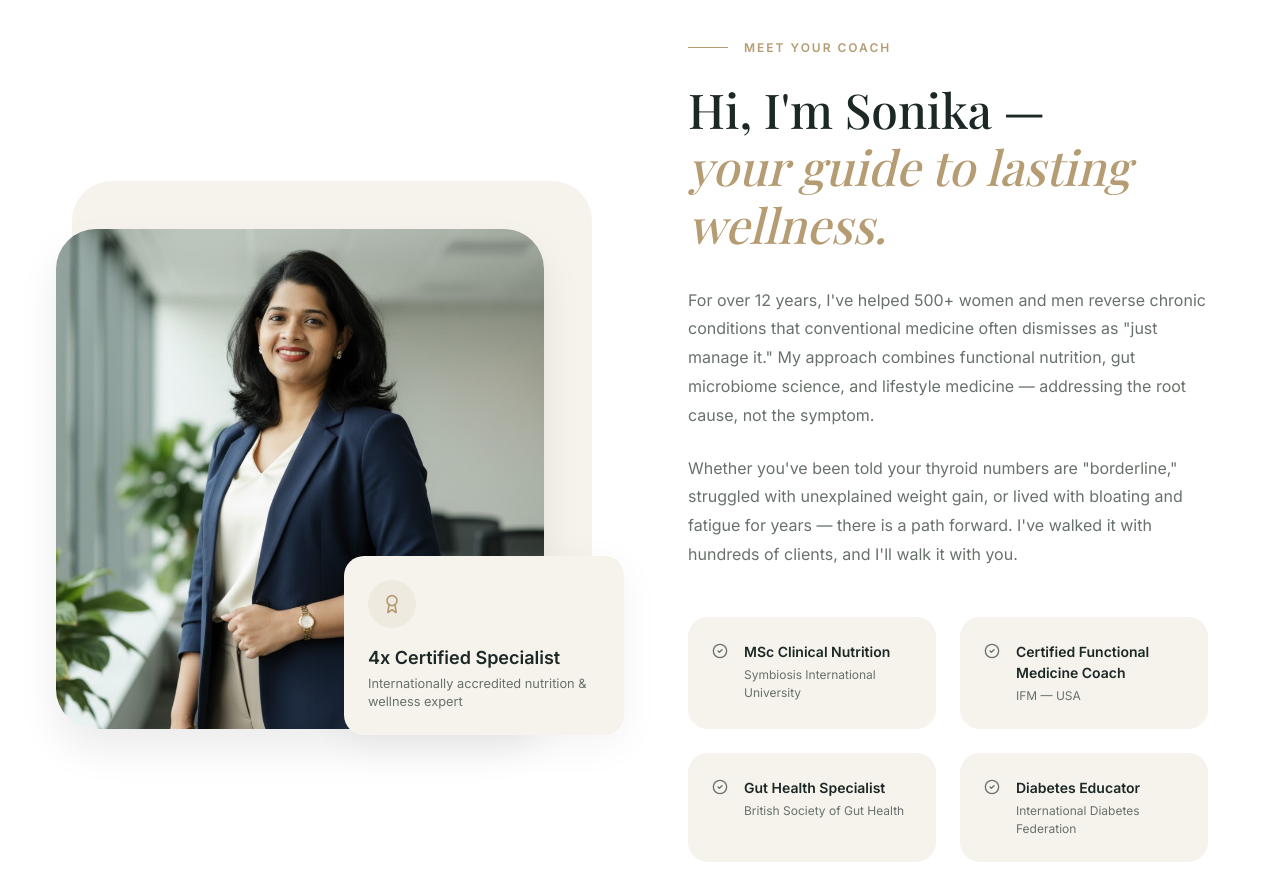
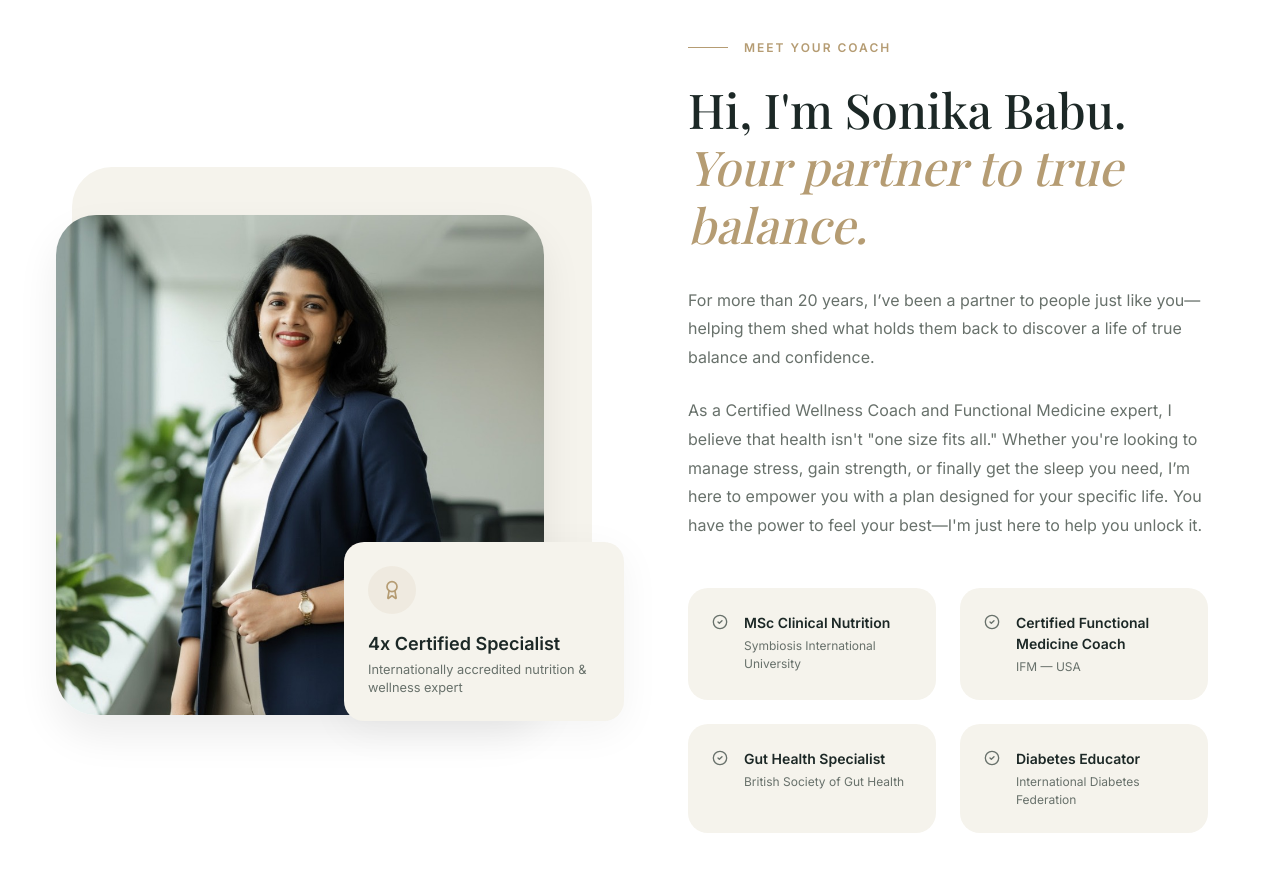
Before and after one commit to jithindevoffice-hue/nutrition-websie, a React (Vite) app: page / in a window 1280 px wide. Shown: the part 1160-2038 px from the top of the page. Built offline with nearby package versions, Linux system fonts and the light colour scheme; a web font is replaced by a local one.

Commit message:
refactor: update About page copy and modernize image import path

```diff
--- a/src/components/AboutSection.tsx
+++ b/src/components/AboutSection.tsx
@@ -28,17 +28,17 @@ export const AboutSection = () => {
                     </div>
 
                     <h2 className={styles.title}>
-                        Hi, I'm Sonika — <br />
-                        <span className="text-italic">your guide to lasting wellness.</span>
+                        Hi, I'm Sonika Babu. <br />
+                        <span className="text-italic">Your partner to true balance.</span>
                     </h2>
 
                     <div className={styles.description}>
                         <p>
-                            For over 12 years, I've helped 500+ women and men reverse chronic conditions that conventional medicine often dismisses as "just manage it." My approach combines functional nutrition, gut microbiome science, and lifestyle medicine — addressing the root cause, not the symptom.
+                            For more than 20 years, I’ve been a partner to people just like you—helping them shed what holds them back to discover a life of true balance and confidence.
                         </p>
                         <br />
                         <p>
-                            Whether you've been told your thyroid numbers are "borderline," struggled with unexplained weight gain, or lived with bloating and fatigue for years — there is a path forward. I've walked it with hundreds of clients, and I'll walk it with you.
+                            As a Certified Wellness Coach and Functional Medicine expert, I believe that health isn't "one size fits all." Whether you're looking to manage stress, gain strength, or finally get the sleep you need, I’m here to empower you with a plan designed for your specific life. You have the power to feel your best—I'm just here to help you unlock it.
                         </p>
                     </div>
 
--- a/src/pages/AboutPage.tsx
+++ b/src/pages/AboutPage.tsx
@@ -3,6 +3,7 @@ import { Footer } from '../components/Footer';
 import { Utensils, Flower2, Brain } from 'lucide-react';
 import styles from './AboutPage.module.css';
 import { Link } from 'react-router-dom';
+import sonikaImg from '../assets/sonika.jpg';
 
 export const AboutPage = () => {
     return (
@@ -88,7 +89,7 @@ export const AboutPage = () => {
                         <div className={styles.coachProfile}>
                             <div className={styles.coachImageWrapper}>
                                 <img
-                                    src="/sonika.jpg"
+                                    src={sonikaImg}
                                     alt="Close up portrait of Sonika, professional wellness coach smiling"
                                     className={styles.coachImage}
                                 />
```
